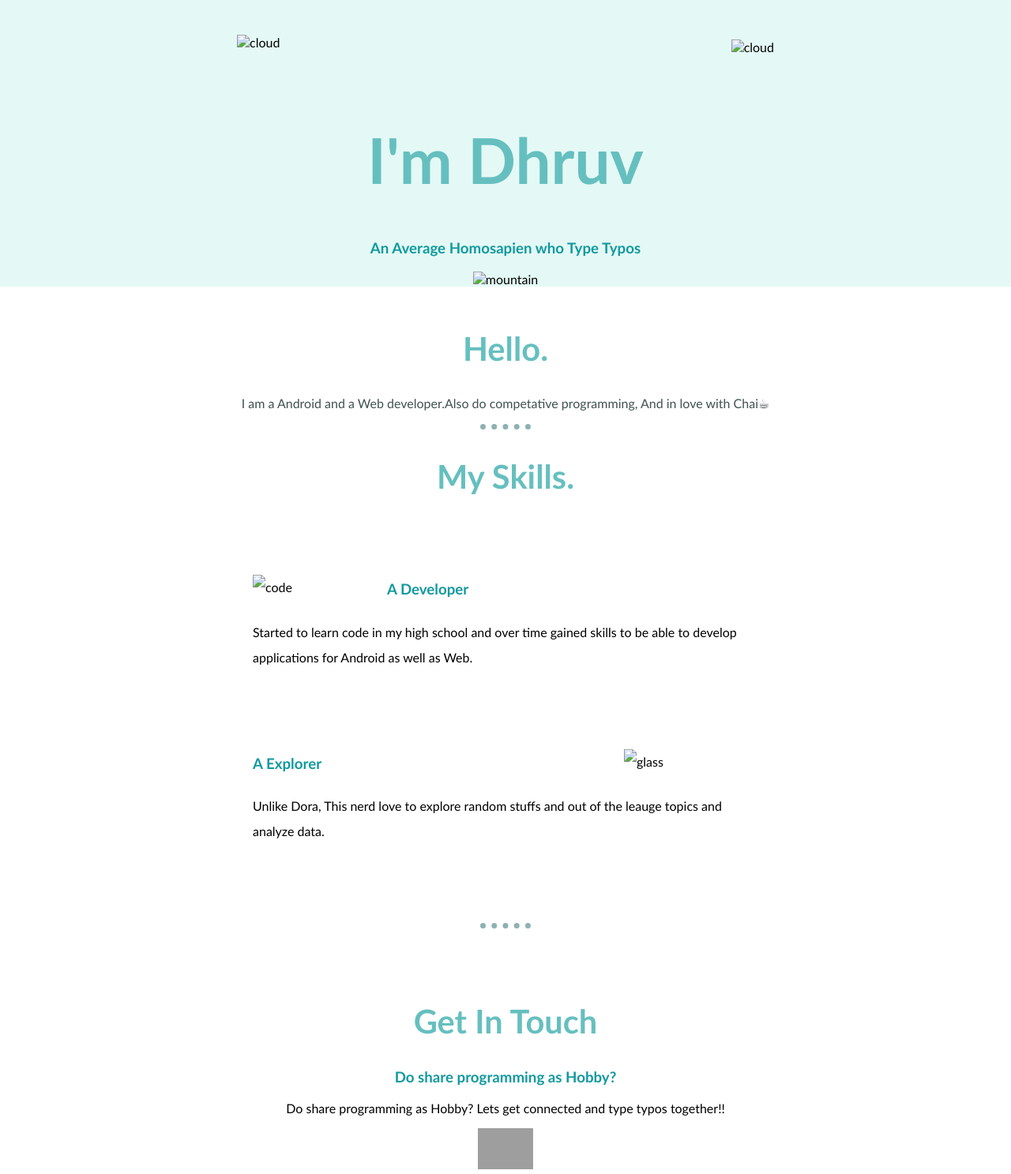
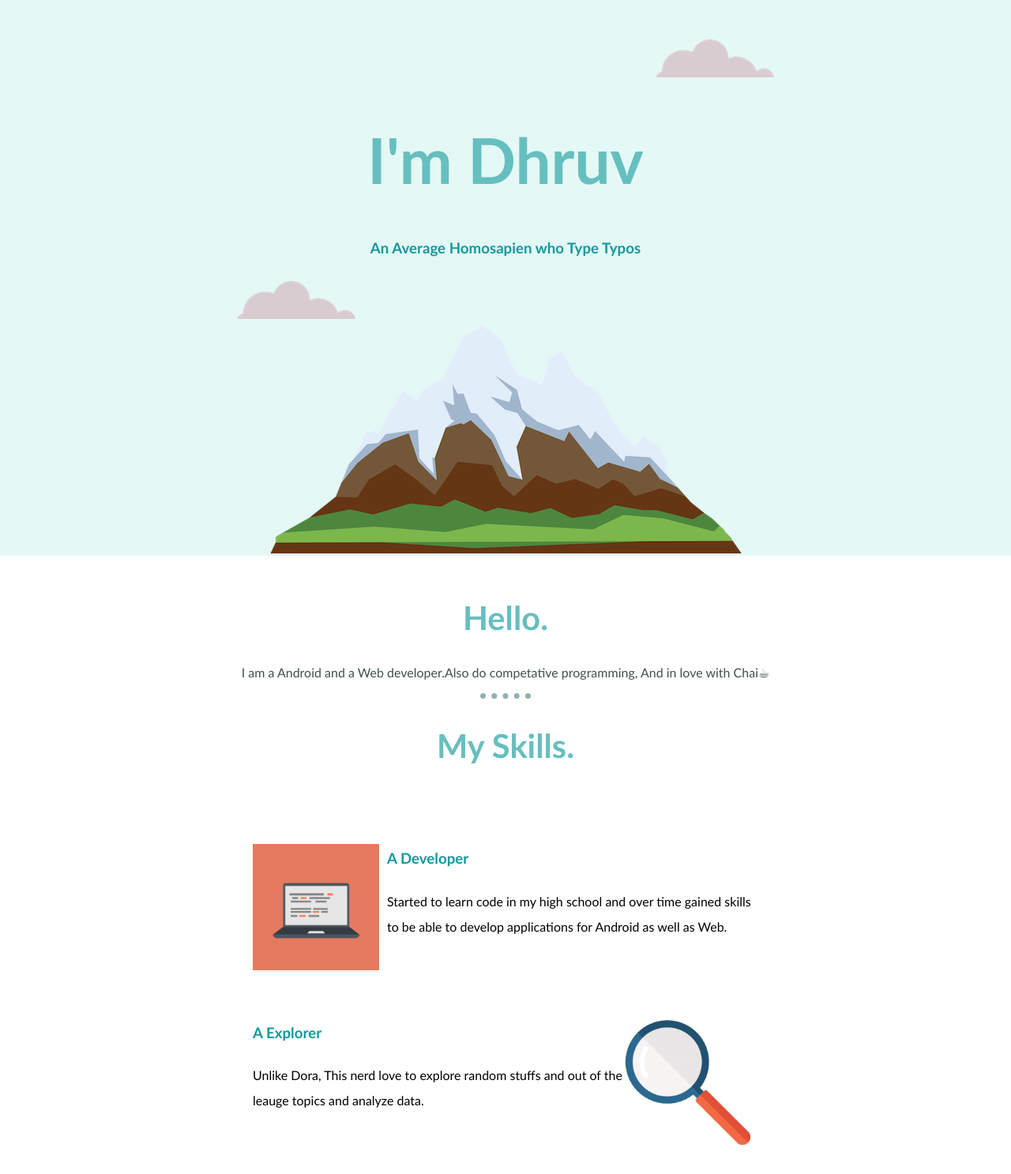
Before and after one commit to akuma-Dhruv/me, a plain HTML site: page index.html in a window 1280 px wide. Shown: the top 1487 px of the page at 79% size. Drawn offline with Linux system fonts and the light colour scheme; the site is published under a folder, as on GitHub Pages, so addresses that start at the root find nothing; grey boxes are pictures that could not be loaded.

Commit message:
image issue resolved

```diff
--- a/index.html
+++ b/index.html
@@ -5,16 +5,16 @@
     <meta http-equiv="X-UA-Compatible" content="IE=edge">
     <meta name="viewport" content="width=device-width, initial-scale=1.0">
     <link rel="stylesheet" href="css/styles.css">
-    <link rel="icon" href="/favicon.ico">
+    <link rel="icon" href="favicon.ico">
     <title>Dhruv Garg</title>
 </head>
 <body>
     <div class="top-container">
-    <img class="top-cloud" src="/images/cloud.png" alt="cloud">
+    <img class="top-cloud" src="images/cloud.png" alt="cloud">
     <h1>I'm Dhruv</h1>
     <h3>An Average Homosapien who Type Typos</h3>
-    <img class="bottom-cloud" src="/images/cloud.png" alt="cloud">
-    <img src="/images/mountain.png" alt="mountain">
+    <img class="bottom-cloud" src="images/cloud.png" alt="cloud">
+    <img src="images/mountain.png" alt="mountain">
     </div>
     <div class="middle-container">
         <div class="profile">
@@ -26,12 +26,12 @@
         <div class="skills">
           <h2>My Skills.</h2>
           <div class="skill-row">
-            <img class="skill-image" src="/images/computer.png" alt="code">
+            <img class="skill-image" src="images/computer.png" alt="code">
             <h3>A Developer</h3>
             <p>Started to learn code in my high school and over time gained skills to be able to develop applications for Android as well as Web.</p>
           </div>
           <div class="skill-row">
-            <img class="skill-image-1"  src="/images/glass.jpg" alt="glass">
+            <img class="skill-image-1"  src="images/glass.jpg" alt="glass">
             <h3>A Explorer</h3>
             <p>Unlike Dora, This nerd love to explore random stuffs and out of the leauge topics and analyze data.</p>
           </div>
```
